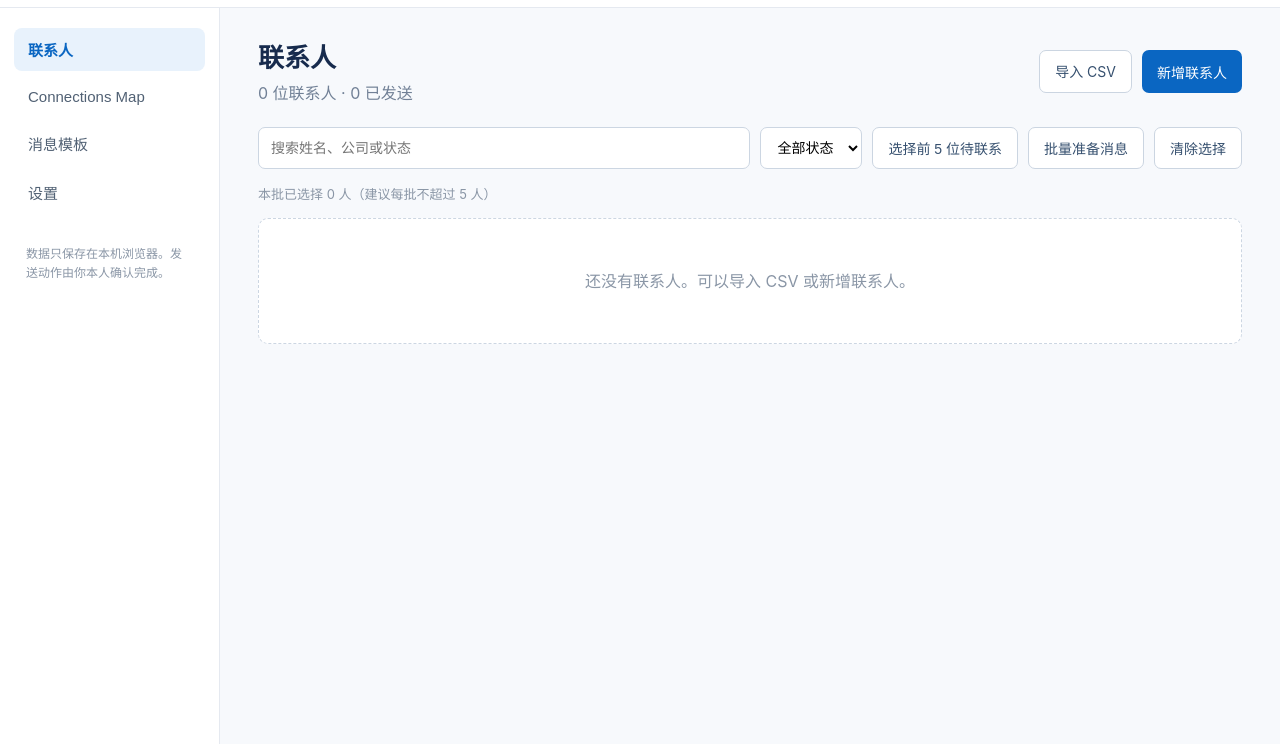
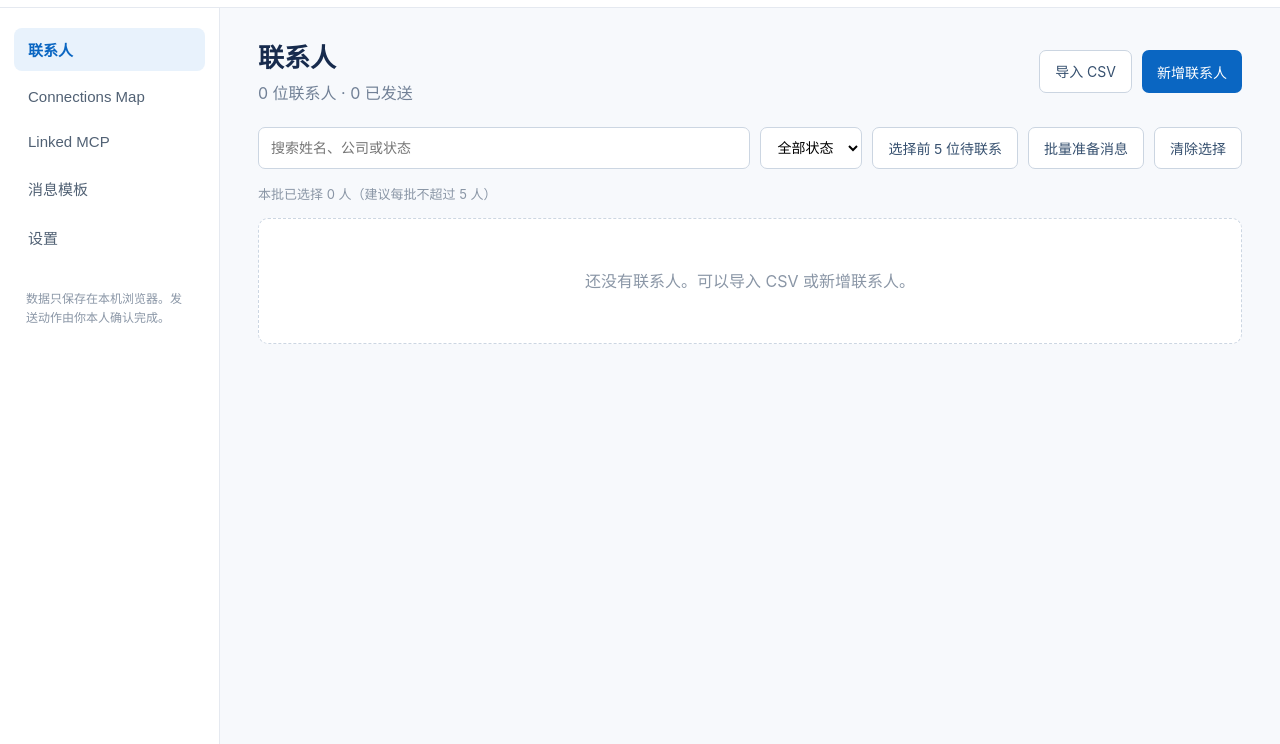
Before and after one commit to jiangjian9803-eng/master-linked, an Electron app: page index.html in a window 1280 px wide. Shown: the part 56-800 px from the top of the page. Drawn offline with Linux system fonts and the light colour scheme.

Commit message:
add Linked MCP connection guide

```diff
--- a/index.html
+++ b/index.html
@@ -18,6 +18,7 @@
     <aside class="sidebar">
       <button class="nav active" data-view="contacts">联系人</button>
       <button class="nav" data-view="connections-map">Connections Map</button>
+      <button class="nav" data-view="linked-mcp">Linked MCP</button>
       <button class="nav" data-view="template">消息模板</button>
       <button class="nav" data-view="settings">设置</button>
       <div class="side-note">数据只保存在本机浏览器。发送动作由你本人确认完成。</div>
@@ -30,6 +31,7 @@
         <div id="contactList" class="cards"></div>
       </div>
       <div id="connections-mapView" class="view hidden"><div class="page-head"><div><h1>Connections Map</h1><p>人才分布</p></div></div><div class="map-grid"><div class="map-stat"><span>联系人总数</span><strong id="mapTotal">0</strong></div><div class="map-stat"><span>覆盖公司 / 学校</span><strong id="mapCompanies">0</strong></div><div class="map-stat"><span>已发送</span><strong id="mapSent">0</strong></div></div><div class="map-panel"><h2>按公司 / 学校分布</h2><div id="companyMap" class="company-map"></div></div><div class="map-panel"><h2>人才档案</h2><input id="mapSearch" class="map-search" placeholder="搜索姓名、公司、职位" /><div id="mapPeople" class="map-people"></div><div id="personDetail" class="person-detail muted">点击一位联系人查看完整档案。</div></div></div>
+      <div id="linked-mcpView" class="view hidden"><div class="page-head"><div><h1>Linked MCP</h1><p>LinkedIn 官方授权接入指引</p></div></div><div class="panel mcp-guide"><h2>手动登录与授权流程</h2><ol><li>点击下方按钮，在新窗口手动登录 LinkedIn。</li><li>前往 LinkedIn Developer Portal 创建应用并申请官方 API 权限。</li><li>配置 OAuth 回调地址，由你本人确认授权。</li><li>将获批的官方连接器配置到 MCP；APP 不接收或保存密码、验证码和 access token。</li></ol><div class="actions"><a class="button secondary" href="https://www.linkedin.com/login" target="_blank" rel="noopener">打开 LinkedIn 登录</a><a class="button secondary" href="https://www.linkedin.com/developers/" target="_blank" rel="noopener">打开 Developer Portal</a></div><p class="muted">说明：LinkedIn 官方 API 是否提供个人私信权限，以实际审批结果为准。未获官方授权时，请使用人工确认发送。</p></div></div>
       <div id="templateView" class="view hidden"><div class="page-head"><div><h1>消息模板</h1><p>使用 <code>{GivenName}</code> 自动替换称呼</p></div><button id="saveTemplate">保存模板</button></div><textarea id="templateText" class="template"></textarea><div class="preview"><h3>预览</h3><div id="templatePreview"></div></div></div>
       <div id="settingsView" class="view hidden"><div class="page-head"><div><h1>设置</h1><p>本地应用偏好</p></div></div><div class="panel"><h3>数据管理</h3><button id="clearBtn" class="danger">清空本地数据</button><p class="muted">清空前请先导出备份。此操作不可撤销。</p></div></div>
     </section>
```
